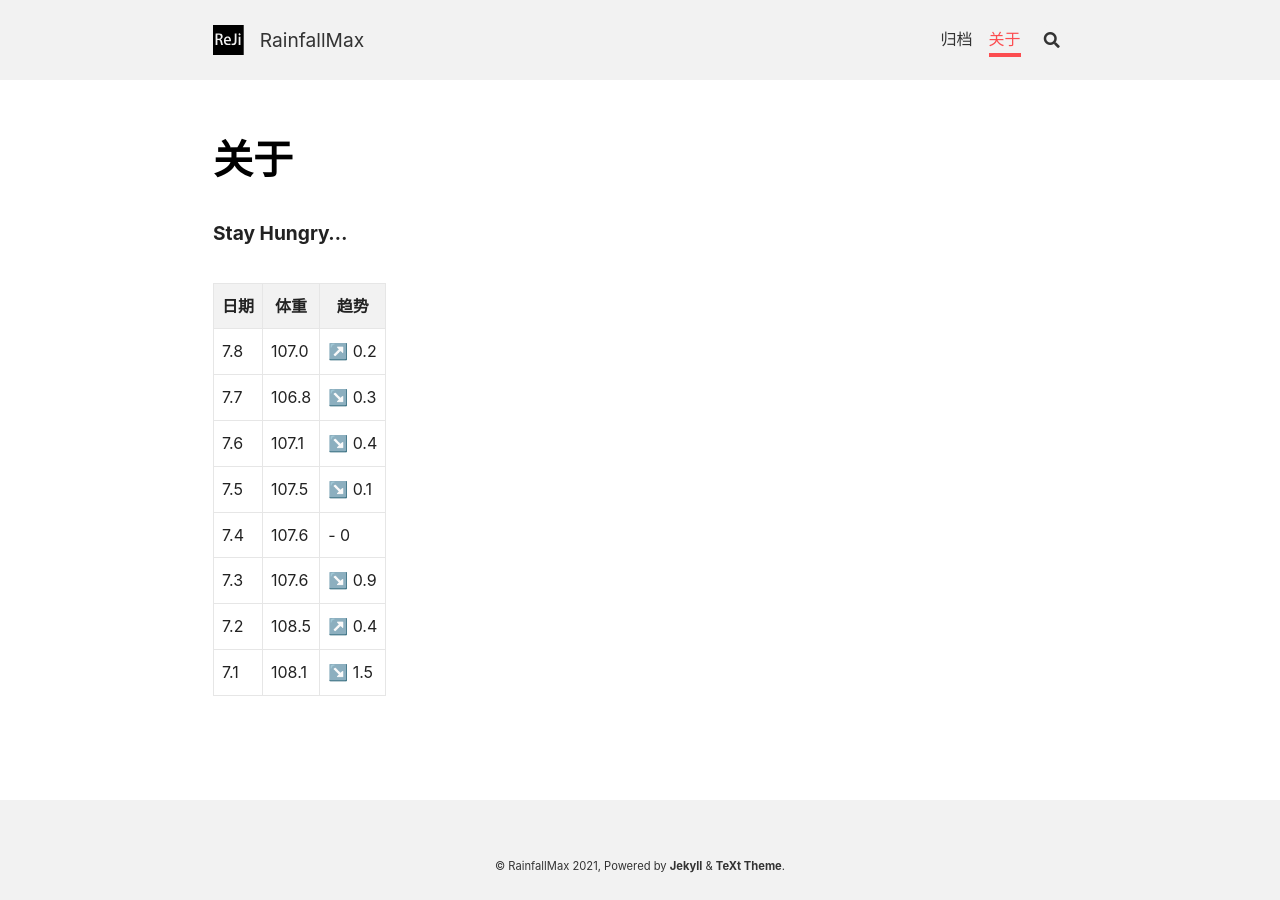
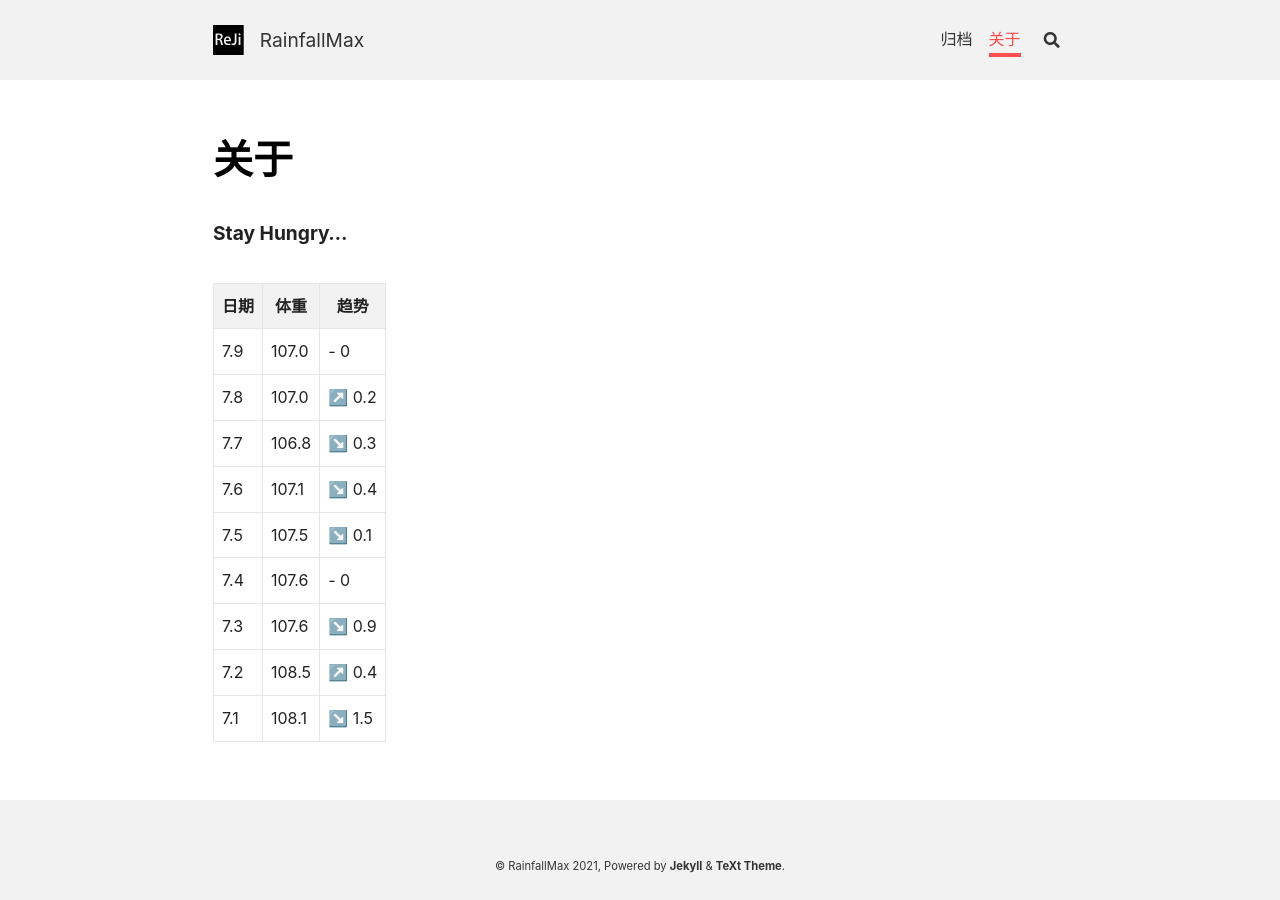
Before and after one commit to RainfallMax/RainfallMax.github.io, a Jekyll site: the page built from about.md, in a window 1280 px wide. Built offline with Jekyll 4.4.1, drawn with Linux system fonts in a browser that asks for light colours; nearby versions of some CDN libraries.

Commit message:
Update about.md

```diff
--- a/about.md
+++ b/about.md
@@ -94,6 +94,7 @@ key: page-about
           107.5,
           107.1,
           106.8,
+          107.0,
           107.0
         ],
         "spanGaps": false
@@ -106,6 +107,7 @@ key: page-about
 
 | 日期      | 体重 | 趋势 |
 | ----------- | ----------- | ----------- |
+| 7.9   | 107.0        | - 0
 | 7.8   | 107.0        | ↗️ 0.2
 | 7.7   | 106.8        | ↘️ 0.3
 | 7.6   | 107.1        | ↘️ 0.4
```
